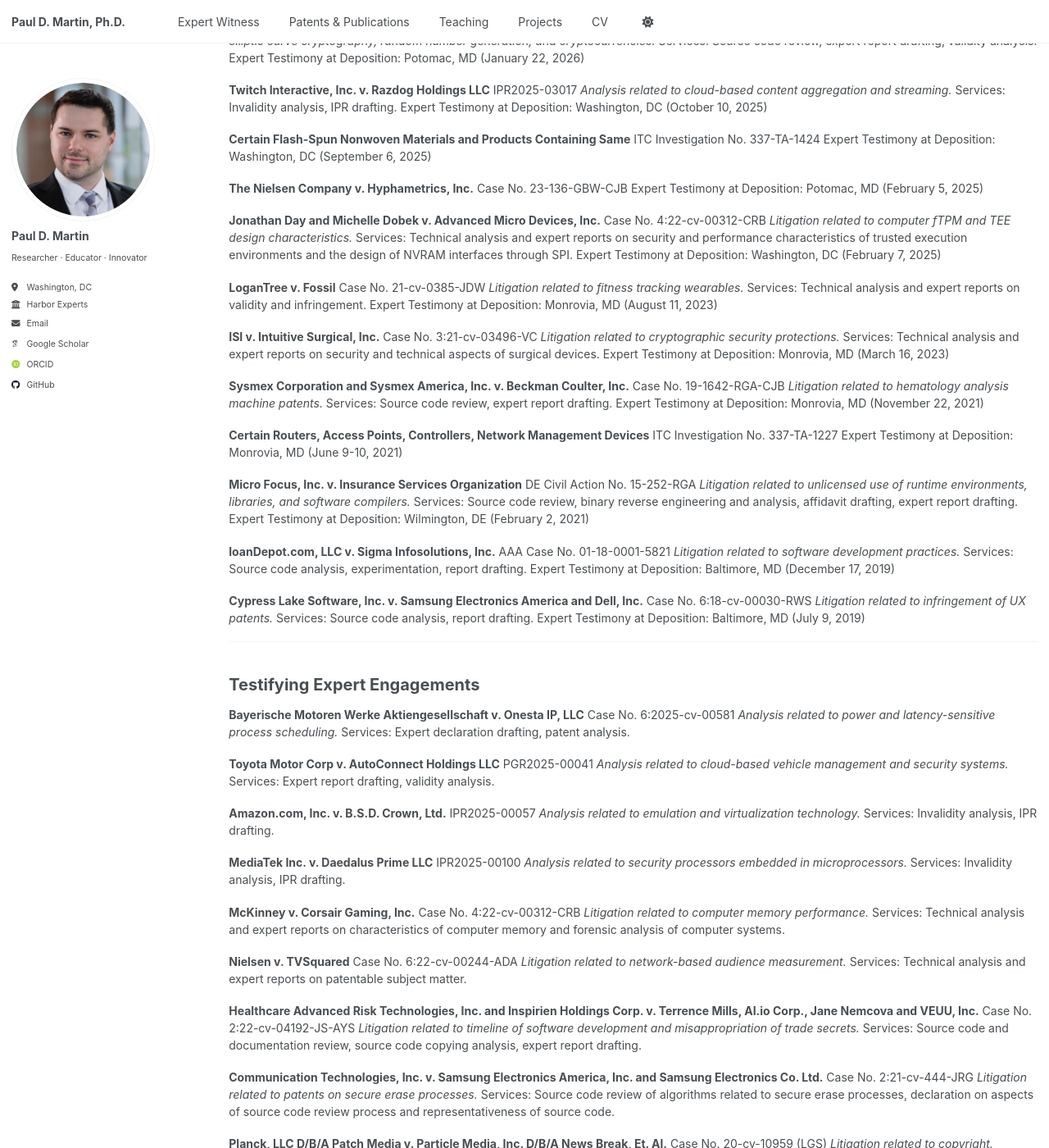
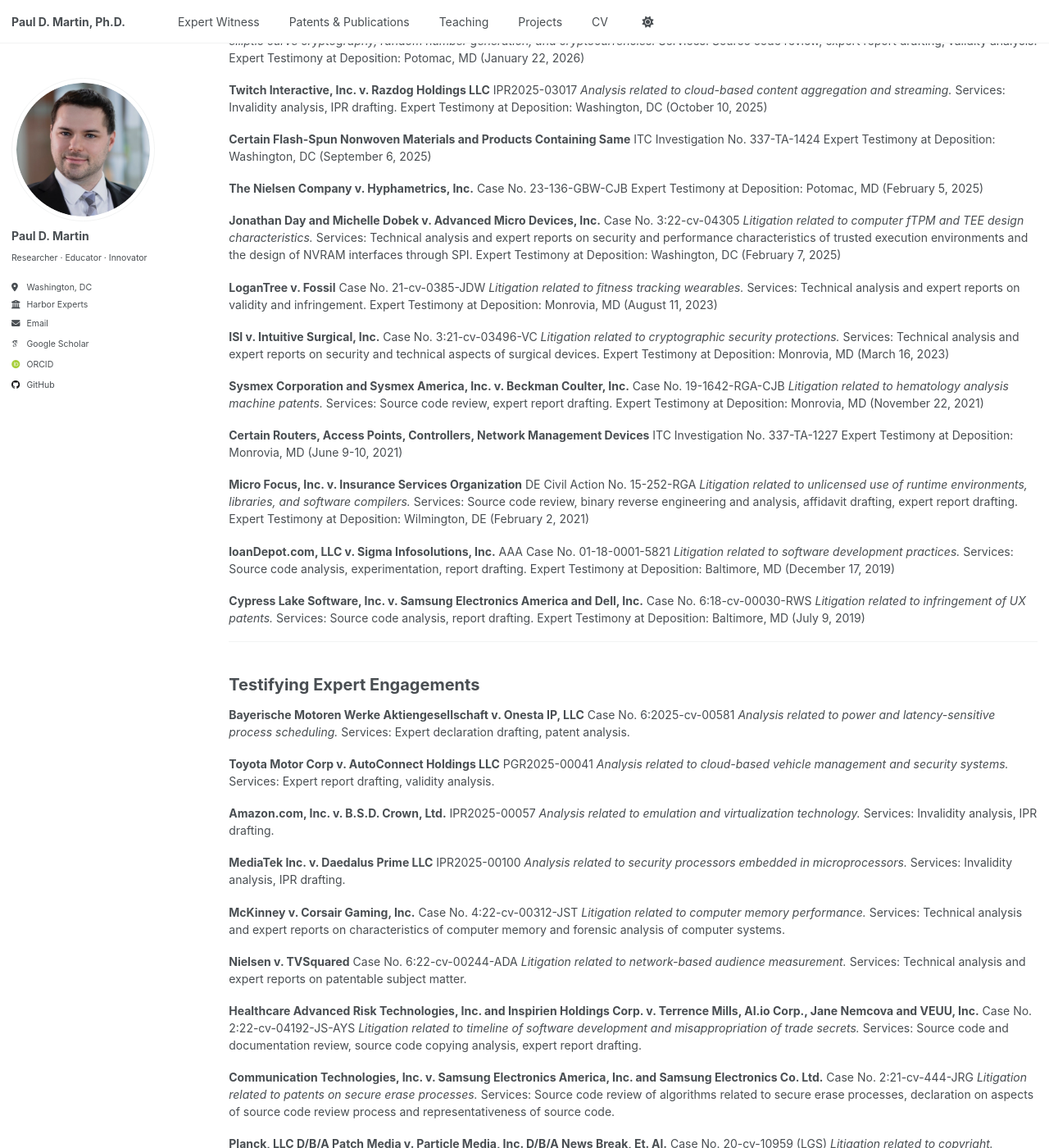
Before and after one commit to pauldmartinphd/pauldmartinphd.github.io, a Jekyll site: the page built from _pages/expert-witness.md, in a window 1280 px wide and 1400 px high, scrolled down 3373 px. Shown: the whole window at 82% size. Built offline with Jekyll 4.4.1, drawn with Linux system fonts in a browser that asks for light colours; some web fonts are replaced; a script that is not in the unit is left out.

Commit message:
Fixes to expert witness page.

```diff
--- a/_pages/expert-witness.md
+++ b/_pages/expert-witness.md
@@ -159,7 +159,7 @@
 Expert Testimony at Deposition: Potomac, MD (February 5, 2025)
 
 **Jonathan Day and Michelle Dobek v. Advanced Micro Devices, Inc.**
-Case No. 4:22-cv-00312-CRB
+Case No. 3:22-cv-04305
 *Litigation related to computer fTPM and TEE design characteristics.*
 Services: Technical analysis and expert reports on security and performance characteristics of trusted execution environments and the design of NVRAM interfaces through SPI.
 Expert Testimony at Deposition: Washington, DC (February 7, 2025)
@@ -229,7 +229,7 @@
 Services: Invalidity analysis, IPR drafting.
 
 **McKinney v. Corsair Gaming, Inc.**
-Case No. 4:22-cv-00312-CRB
+Case No. 4:22-cv-00312-JST
 *Litigation related to computer memory performance.*
 Services: Technical analysis and expert reports on characteristics of computer memory and forensic analysis of computer systems.
 
```
